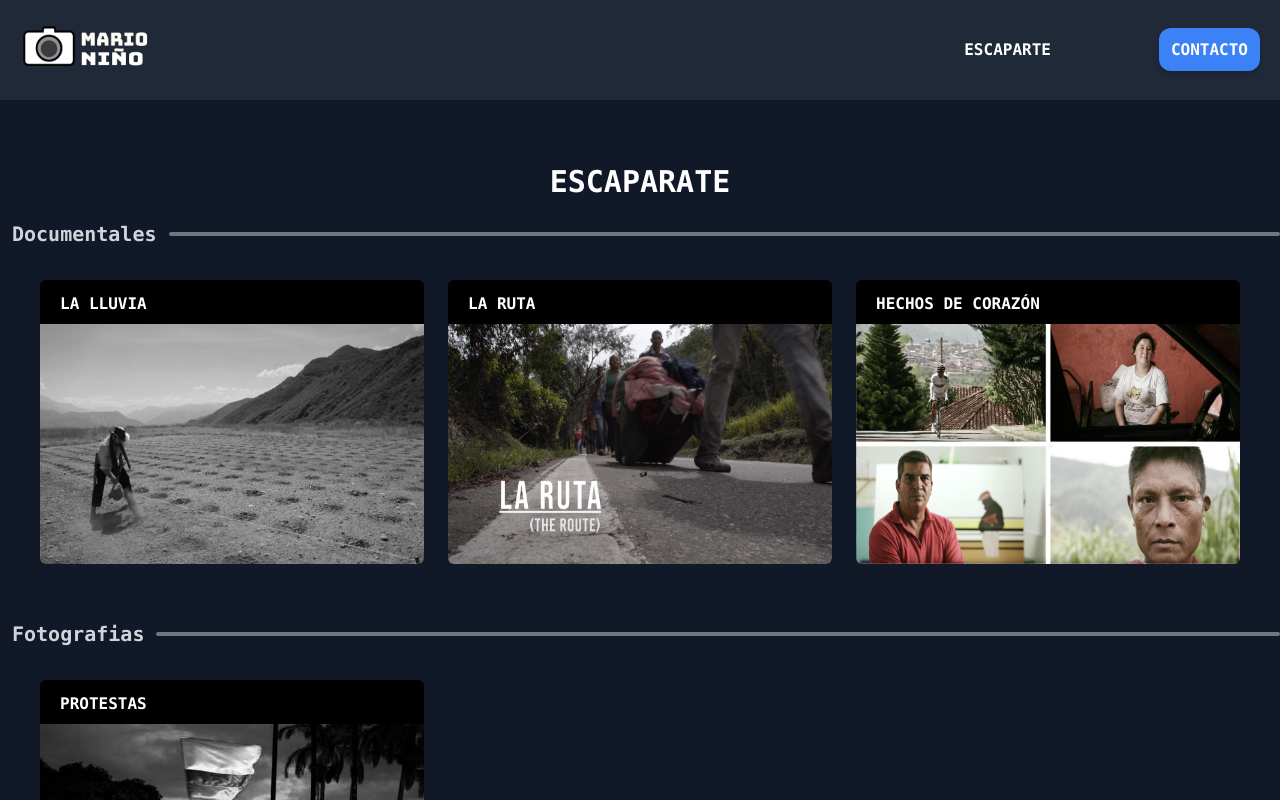
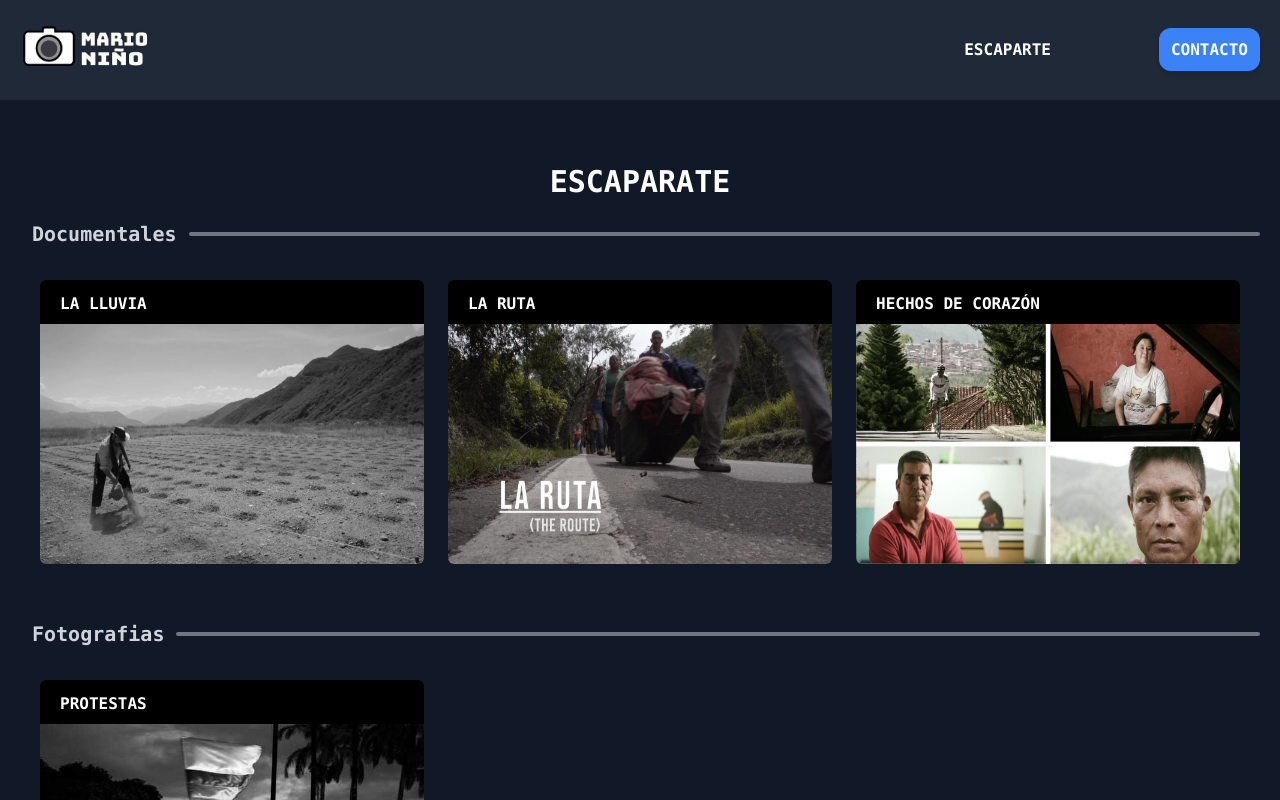
Before and after one commit to kking935/nextjs-simple-art-site, a Next.js app: page /escaparate in a window 1280 px wide. Shown: the top 800 px of the page. Built offline with nearby package versions, Linux system fonts and the light colour scheme.

Commit message:
added padding for divider

```diff
--- a/pages/escaparate.tsx
+++ b/pages/escaparate.tsx
@@ -60,7 +60,7 @@ const Galeria: NextPage<GaleriaProps> = (props: GaleriaProps) => {
       <Head>
         <title>ESCAPARATE | Mario Niño</title>
       </Head>
-      <section className='py-16 max-w-7xl mx-auto'>
+      <section className='py-16 max-w-7xl mx-auto  px-5'>
         <h1 className='text-3xl font-semibold pb-5 text-center text-white'>ESCAPARATE</h1>
         <div className='text-gray-300 flex justify-start items-center'>
           <h2 className='text-xl font-semibold text-left mx-3'>Documentales</h2>
```
